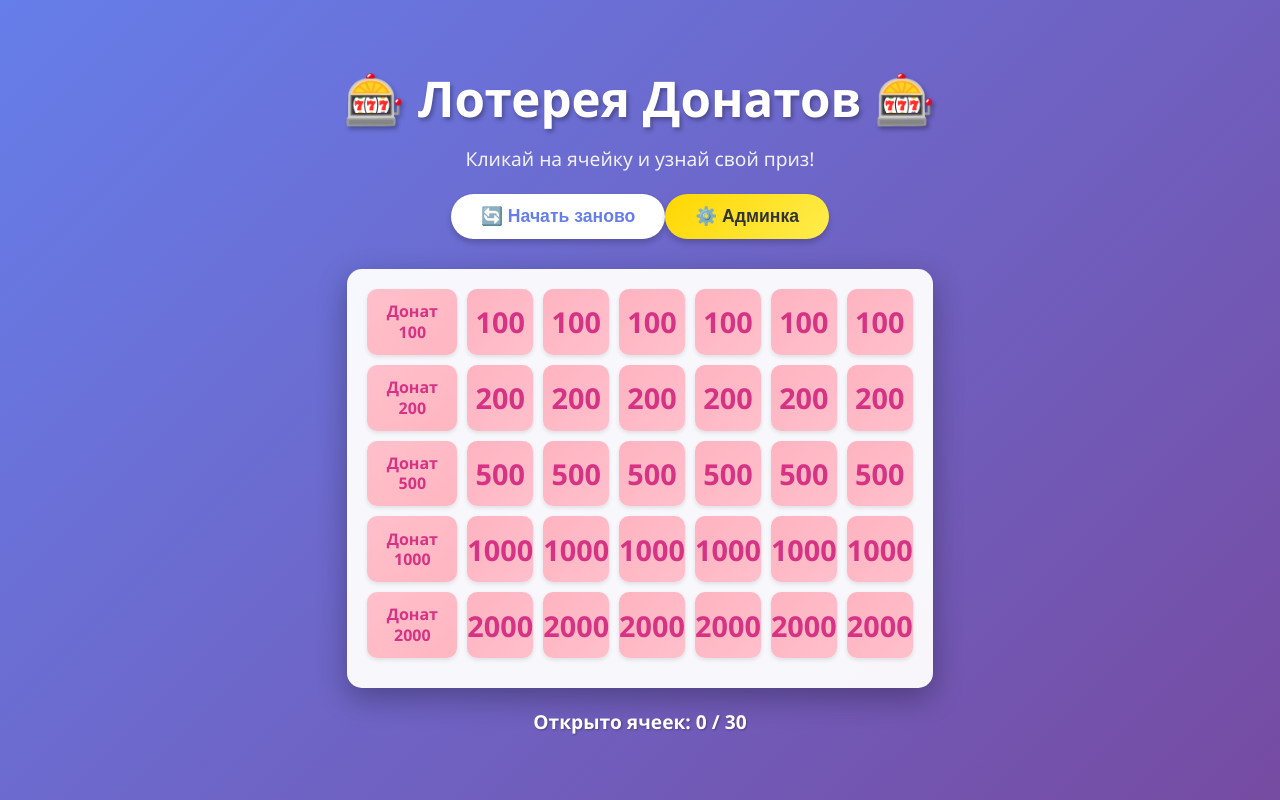
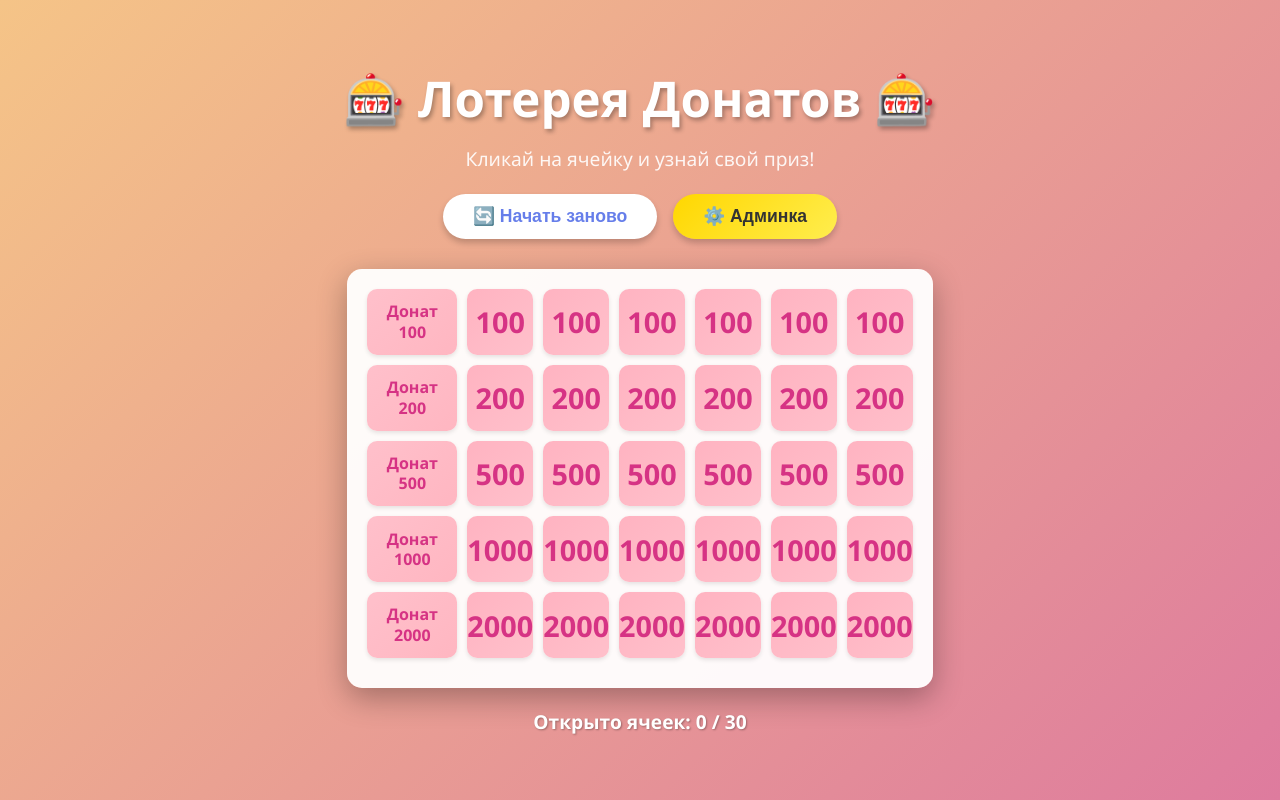
Before and after one commit to DevAndr/lottery-app, a React (Vite) app: page / in a window 1280 px wide. Built offline with nearby package versions, Linux system fonts and the light colour scheme.

Commit message:
update styles and restructure buttons layout in the main app

```diff
--- a/src/App.css
+++ b/src/App.css
@@ -13,7 +13,7 @@
 
 body {
     font-family: 'Segoe UI', Tahoma, Geneva, Verdana, sans-serif;
-    background: linear-gradient(135deg, #667eea 0%, #764ba2 100%);
+    background: linear-gradient(135deg, #f5c487    0%, #de7b9e 100%);
     min-height: 100vh;
     display: flex;
     justify-content: center;
--- a/src/App.tsx
+++ b/src/App.tsx
@@ -144,6 +144,7 @@ function App() {
                     🎰 Лотерея Донатов 🎰
                 </motion.h1>
                 <p>Кликай на ячейку и узнай свой приз!</p>
+               <div style={{display: "flex", justifyContent: "center", alignItems: "center", gap: 16}}>
                    <motion.button
                        className="reset-btn"
                        onClick={resetGame}
@@ -161,6 +162,7 @@ function App() {
                            ⚙️ Админка
                        </motion.button>
                    </NavLink>
+               </div>
             </motion.div>
 
             <motion.div
```
Lines whose indentation alone changed are shown as unchanged.
